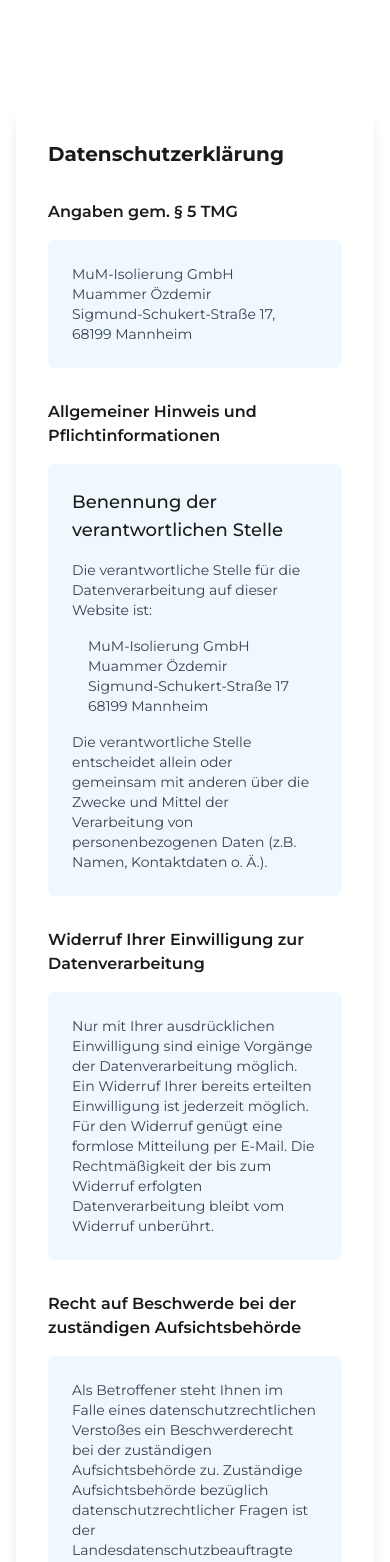
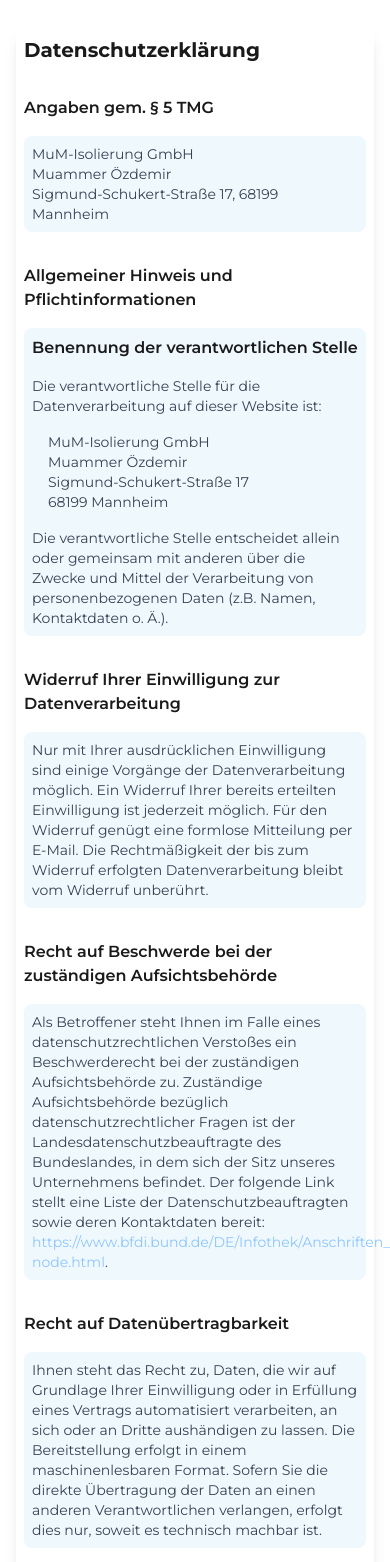
Before and after one commit to t4ner/isolierung-website, a React (Vite) app: page /datenschutzerklarung in a window 390 px wide. Shown: the part 100-1662 px from the top of the page. Built offline with nearby package versions, Linux system fonts and the light colour scheme; a web font is replaced by a local one.

Commit message:
datenschutz responsive v1

```diff
--- a/src/pages/Datenschutz.jsx
+++ b/src/pages/Datenschutz.jsx
@@ -5,8 +5,8 @@
   return (
     <div>
       <Navbar />
-      <div className="container mx-auto pt-52 px-4">
-        <div className="bg-white rounded-lg shadow-lg p-8 mx-auto">
+      <div className="container mx-auto lg:pt-52 pt-32 px-4">
+        <div className="bg-white rounded-lg shadow-lg p-2 lg:p-8 mx-auto">
           <h1 className="text-xl lg:text-4xl font-bold mb-8 text-[#1a1a1a]">
             Datenschutzerklärung
           </h1>
@@ -16,7 +16,7 @@
               <h2 className="text-base lg:text-xl font-semibold mb-4 text-[#1a1a1a]">
                 Angaben gem. § 5 TMG
               </h2>
-              <div className="bg-[#eff8fd] p-6 rounded-lg">
+              <div className="bg-[#eff8fd] p-2 lg:p-6 rounded-lg">
                 <p className="text-sm lg:text-base text-gray-700">
                   MuM-Isolierung GmbH
                 </p>
@@ -34,8 +34,8 @@
               <h2 className="text-base lg:text-xl font-semibold mb-4 text-[#1a1a1a]">
                 Allgemeiner Hinweis und Pflichtinformationen
               </h2>
-              <div className="bg-[#eff8fd] p-6 rounded-lg prose max-w-none text-gray-700 space-y-4">
-                <h3 className="text-lg font-medium text-[#1a1a1a]">
+              <div className="bg-[#eff8fd] p-2 lg:p-6 rounded-lg prose max-w-none text-gray-700 space-y-4">
+                <h3 className="text-base lg:text-lg font-semibold text-[#1a1a1a]">
                   Benennung der verantwortlichen Stelle
                 </h3>
                 <p className="text-sm lg:text-base">
@@ -63,7 +63,7 @@
               <h2 className="text-base lg:text-xl font-semibold mb-4 text-[#1a1a1a]">
                 Widerruf Ihrer Einwilligung zur Datenverarbeitung
               </h2>
-              <div className="bg-[#eff8fd] p-6 rounded-lg prose max-w-none text-gray-700">
+              <div className="bg-[#eff8fd] p-2 lg:p-6 rounded-lg prose max-w-none text-gray-700">
                 <p className="text-sm lg:text-base">
                   Nur mit Ihrer ausdrücklichen Einwilligung sind einige Vorgänge
                   der Datenverarbeitung möglich. Ein Widerruf Ihrer bereits
@@ -80,7 +80,7 @@
               <h2 className="text-base lg:text-xl font-semibold mb-4 text-[#1a1a1a]">
                 Recht auf Beschwerde bei der zuständigen Aufsichtsbehörde
               </h2>
-              <div className="bg-[#eff8fd] p-6 rounded-lg prose max-w-none text-gray-700">
+              <div className="bg-[#eff8fd] p-2 lg:p-6 rounded-lg prose max-w-none text-gray-700">
                 <p className="text-sm lg:text-base">
                   Als Betroffener steht Ihnen im Falle eines
                   datenschutzrechtlichen Verstoßes ein Beschwerderecht bei der
@@ -92,7 +92,7 @@
                   Kontaktdaten bereit:{" "}
                   <a
                     href="https://www.bfdi.bund.de/DE/Infothek/Anschriften_Links/anschriften_links-node.html"
-                    className="text-blue-600 hover:text-blue-800"
+                    className="text-blue-300"
                   >
                     https://www.bfdi.bund.de/DE/Infothek/Anschriften_Links/anschriften_links-node.html
                   </a>
@@ -106,7 +106,7 @@
               <h2 className="text-base lg:text-xl font-semibold mb-4 text-[#1a1a1a]">
                 Recht auf Datenübertragbarkeit
               </h2>
-              <div className="bg-[#eff8fd] p-6 rounded-lg prose max-w-none text-gray-700">
+              <div className="bg-[#eff8fd] p-2 lg:p-6 rounded-lg prose max-w-none text-gray-700">
                 <p className="text-sm lg:text-base">
                   Ihnen steht das Recht zu, Daten, die wir auf Grundlage Ihrer
                   Einwilligung oder in Erfüllung eines Vertrags automatisiert
@@ -124,7 +124,7 @@
               <h2 className="text-base lg:text-xl font-semibold mb-4 text-[#1a1a1a]">
                 Recht auf Auskunft, Berichtigung, Sperrung, Löschung
               </h2>
-              <div className="bg-[#eff8fd] p-6 rounded-lg prose max-w-none text-gray-700">
+              <div className="bg-[#eff8fd] p-2 lg:p-6 rounded-lg prose max-w-none text-gray-700">
                 <p className="text-sm lg:text-base">
                   Sie haben jederzeit im Rahmen der geltenden gesetzlichen
                   Bestimmungen das Recht auf unentgeltliche Auskunft über Ihre
@@ -143,7 +143,7 @@
               <h2 className="text-base lg:text-xl font-semibold mb-4 text-[#1a1a1a]">
                 SSL- bzw. TLS-Verschlüsselung
               </h2>
-              <div className="bg-[#eff8fd] p-6 rounded-lg prose max-w-none text-gray-700">
+              <div className="bg-[#eff8fd] p-2 lg:p-6 rounded-lg prose max-w-none text-gray-700">
                 <p className="text-sm lg:text-base">
                   Aus Sicherheitsgründen und zum Schutz der Übertragung
                   vertraulicher Inhalte, die Sie an uns als Seitenbetreiber
@@ -161,7 +161,7 @@
               <h2 className="text-base lg:text-xl font-semibold mb-4 text-[#1a1a1a]">
                 Server-Log-Dateien
               </h2>
-              <div className="bg-[#eff8fd] p-6 rounded-lg prose max-w-none text-gray-700">
+              <div className="bg-[#eff8fd] p-2 lg:p-6 rounded-lg prose max-w-none text-gray-700">
                 <p className="text-sm lg:text-base">
                   In Server-Log-Dateien erhebt und speichert der Provider der
                   Website automatisch Informationen, die Ihr Browser automatisch
@@ -191,7 +191,7 @@
               <h2 className="text-base lg:text-xl font-semibold mb-4 text-[#1a1a1a]">
                 Cookies
               </h2>
-              <div className="bg-[#eff8fd] p-6 rounded-lg prose max-w-none text-gray-700">
+              <div className="bg-[#eff8fd] p-2 lg:p-6 rounded-lg prose max-w-none text-gray-700">
                 <p className="text-sm lg:text-base">
                   Unsere Website verwendet Cookies. Das sind kleine Textdateien,
                   die Ihr Webbrowser auf Ihrem Endgerät speichert. Cookies
@@ -232,7 +232,7 @@
               <h2 className="text-base lg:text-xl font-semibold mb-4 text-[#1a1a1a]">
                 Google Analytics
               </h2>
-              <div className="bg-[#eff8fd] p-6 rounded-lg prose max-w-none text-gray-700">
+              <div className="bg-[#eff8fd] p-2 lg:p-6 rounded-lg prose max-w-none text-gray-700">
                 <p className="text-sm lg:text-base">
                   Unsere Website verwendet Funktionen des Webanalysedienstes
                   Google Analytics. Anbieter des Webanalysedienstes ist die
@@ -267,7 +267,7 @@
                 Datenübermittlung bei Vertragsschluss für Warenkauf und
                 Warenversand
               </h2>
-              <div className="bg-[#eff8fd] p-6 rounded-lg prose max-w-none text-gray-700">
+              <div className="bg-[#eff8fd] p-2 lg:p-6 rounded-lg prose max-w-none text-gray-700">
                 <p className="text-sm lg:text-base">
                   Personenbezogene Daten werden an Dritte nur übermittelt,
                   sofern eine Notwendigkeit im Rahmen der Vertragsabwicklung
@@ -289,7 +289,7 @@
               <h2 className="text-base lg:text-xl font-semibold mb-4 text-[#1a1a1a]">
                 Kontaktformular
               </h2>
-              <div className="bg-[#eff8fd] p-6 rounded-lg prose max-w-none text-gray-700">
+              <div className="bg-[#eff8fd] p-2 lg:p-6 rounded-lg prose max-w-none text-gray-700">
                 <p className="text-sm lg:text-base">
                   Per Kontaktformular übermittelte Daten werden einschließlich
                   Ihrer Kontaktdaten gespeichert, um Ihre Anfrage bearbeiten zu
@@ -322,7 +322,7 @@
               <h2 className="text-base lg:text-xl font-semibold mb-4 text-[#1a1a1a]">
                 Newsletter-Daten
               </h2>
-              <div className="bg-[#eff8fd] p-6 rounded-lg prose max-w-none text-gray-700">
+              <div className="bg-[#eff8fd] p-2 lg:p-6 rounded-lg prose max-w-none text-gray-700">
                 <p className="text-sm lg:text-base">
                   Zum Versenden unseres Newsletters benötigen wir von Ihnen eine
                   E-Mail-Adresse. Eine Verifizierung der angegebenen
@@ -355,7 +355,7 @@
               <h2 className="text-base lg:text-xl font-semibold mb-4 text-[#1a1a1a]">
                 YouTube
               </h2>
-              <div className="bg-[#eff8fd] p-6 rounded-lg prose max-w-none text-gray-700">
+              <div className="bg-[#eff8fd] p-2 lg:p-6 rounded-lg prose max-w-none text-gray-700">
                 <p className="text-sm lg:text-base">
                   Für Integration und Darstellung von Videoinhalten nutzt unsere
                   Website Plugins von YouTube. Anbieter des Videoportals ist die
@@ -384,7 +384,7 @@
                   Datenschutzerklärung von YouTube unter:{" "}
                   <a
                     href="https://www.google.de/intl/de/policies/privacy"
-                    className="text-blue-600 hover:text-blue-800"
+                    className="text-blue-300 "
                   >
                     https://www.google.de/intl/de/policies/privacy
                   </a>
@@ -398,7 +398,7 @@
               <h2 className="text-base lg:text-xl font-semibold mb-4 text-[#1a1a1a]">
                 PayPal
               </h2>
-              <div className="bg-[#eff8fd] p-6 rounded-lg prose max-w-none text-gray-700">
+              <div className="bg-[#eff8fd] p-2 lg:p-6 rounded-lg prose max-w-none text-gray-700">
                 <p className="text-sm lg:text-base">
                   Unsere Website ermöglicht bald die Bezahlung via PayPal.
                   Anbieter des Bezahldienstes ist die PayPal (Europe) S.à.r.l.
@@ -424,7 +424,7 @@
               <h2 className="text-base lg:text-xl font-semibold mb-4 text-[#1a1a1a]">
                 Sofortüberweisung
               </h2>
-              <div className="bg-[#eff8fd] p-6 rounded-lg prose max-w-none text-gray-700">
+              <div className="bg-[#eff8fd] p-2 lg:p-6 rounded-lg prose max-w-none text-gray-700">
                 <p className="text-sm lg:text-base">
                   Unsere Website ermöglicht bald die Bezahlung via
                   "Sofortüberweisung." Anbieter des Bezahldienstes ist die
@@ -469,14 +469,14 @@
                   unter:{" "}
                   <a
                     href="https://www.sofort.de/datenschutz.html"
-                    className="text-blue-600 hover:text-blue-800"
+                    className="text-blue-300 "
                   >
                     https://www.sofort.de/datenschutz.html
                   </a>{" "}
                   und{" "}
                   <a
                     href="https://www.klarna.com/sofort/"
-                    className="text-blue-600 hover:text-blue-800"
+                    className="text-blue-300 "
                   >
                     https://www.klarna.com/sofort/
                   </a>
@@ -490,7 +490,7 @@
               <h2 className="text-base lg:text-xl font-semibold mb-4 text-[#1a1a1a]">
                 Google AdSense
               </h2>
-              <div className="bg-[#eff8fd] p-6 rounded-lg prose max-w-none text-gray-700">
+              <div className="bg-[#eff8fd] p-2 lg:p-6 rounded-lg prose max-w-none text-gray-700">
                 <p className="text-sm lg:text-base">
                   Unsere Website verwendet Google AdSense. Anbieter ist die
                   Google Inc., 1600 Amphitheatre Parkway, Mountain View, CA
@@ -526,7 +526,7 @@
               <h2 className="text-base lg:text-xl font-semibold mb-4 text-[#1a1a1a]">
                 Google AdWords und Google Conversion-Tracking
               </h2>
-              <div className="bg-[#eff8fd] p-6 rounded-lg prose max-w-none text-gray-700">
+              <div className="bg-[#eff8fd] p-2 lg:p-6 rounded-lg prose max-w-none text-gray-700">
                 <p className="text-sm lg:text-base">
                   Unsere Website verwendet Google AdWords. Anbieter ist die
                   Google Inc., 1600 Amphitheatre Parkway, Mountain View, CA
@@ -567,7 +567,7 @@
                   finden Sie in den Datenschutzbestimmungen von Google:{" "}
                   <a
                     href="https://www.google.de/policies/privacy/"
-                    className="text-blue-600 hover:text-blue-800"
+                    className="text-blue-300"
                   >
                     https://www.google.de/policies/privacy/
                   </a>
@@ -581,7 +581,7 @@
               <h2 className="text-base lg:text-xl font-semibold mb-4 text-[#1a1a1a]">
                 Google Web Fonts
               </h2>
-              <div className="bg-[#eff8fd] p-6 rounded-lg prose max-w-none text-gray-700">
+              <div className="bg-[#eff8fd] p-2 lg:p-6 rounded-lg prose max-w-none text-gray-700">
                 <p className="text-sm lg:text-base">
                   Unsere Website verwendet Web Fonts von Google. Anbieter ist
                   die Google Inc., 1600 Amphitheatre Parkway, Mountain View, CA
@@ -613,7 +613,7 @@
                   Einzelheiten über Google Web Fonts finden Sie unter:{" "}
                   <a
                     href="https://www.google.com/fonts#AboutPlace:about"
-                    className="text-blue-600 hover:text-blue-800"
+                    className="text-blue-300"
                   >
                     https://www.google.com/fonts#AboutPlace:about
                   </a>{" "}
@@ -621,7 +621,7 @@
                   Google:{" "}
                   <a
                     href="https://policies.google.com/privacy/partners?hl=de"
-                    className="text-blue-600 hover:text-blue-800"
+                    className="text-blue-300"
                   >
                     https://policies.google.com/privacy/partners?hl=de
                   </a>
```
